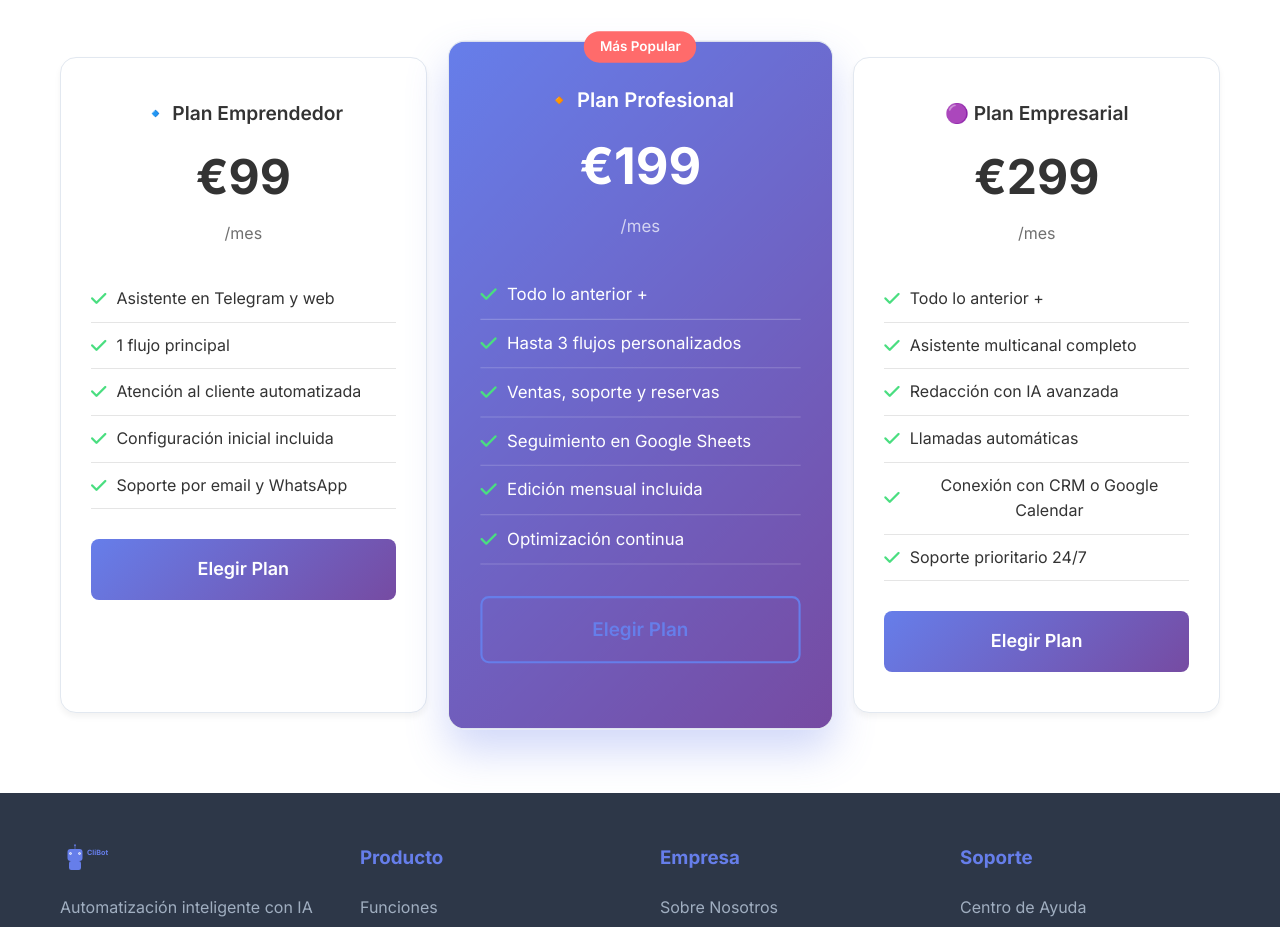
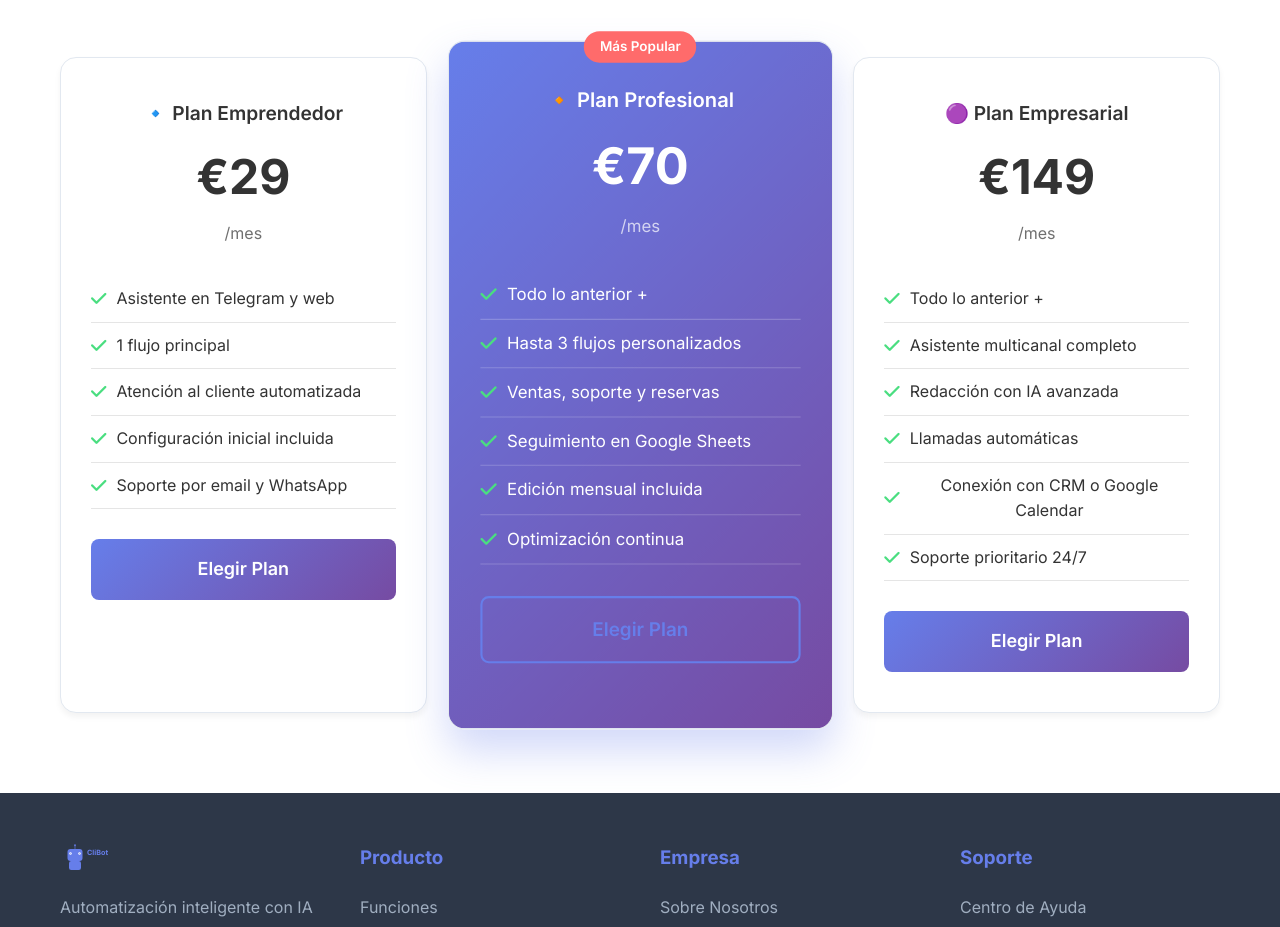
Before and after one commit to 5662167/5662167.github.io, a plain HTML site: page index.html in a window 1280 px wide. Shown: the part 1809-2736 px from the top of the page. Drawn offline with Linux system fonts and the light colour scheme; a script that the page names is missing.

Commit message:
Add files via upload

```diff
--- a/index.html
+++ b/index.html
@@ -590,7 +590,7 @@
           <!-- Plan Emprendedor -->
           <div class="pricing-card">
             <div class="pricing-plan">🔹 Plan Emprendedor</div>
-            <div class="pricing-price">€99</div>
+            <div class="pricing-price">€29</div>
             <div class="pricing-period">/mes</div>
             <ul class="pricing-features">
               <li><i class="fas fa-check"></i><span>Asistente en Telegram y web</span></li>
@@ -608,7 +608,7 @@
           <div class="pricing-card featured">
             <div class="pricing-badge">Más Popular</div>
             <div class="pricing-plan">🔸 Plan Profesional</div>
-            <div class="pricing-price">€199</div>
+            <div class="pricing-price">€70</div>
             <div class="pricing-period">/mes</div>
             <ul class="pricing-features">
               <li><i class="fas fa-check"></i><span>Todo lo anterior +</span></li>
@@ -626,7 +626,7 @@
           <!-- Plan Empresarial -->
           <div class="pricing-card">
             <div class="pricing-plan">🟣 Plan Empresarial</div>
-            <div class="pricing-price">€299</div>
+            <div class="pricing-price">€149</div>
             <div class="pricing-period">/mes</div>
             <ul class="pricing-features">
               <li><i class="fas fa-check"></i><span>Todo lo anterior +</span></li>
```
